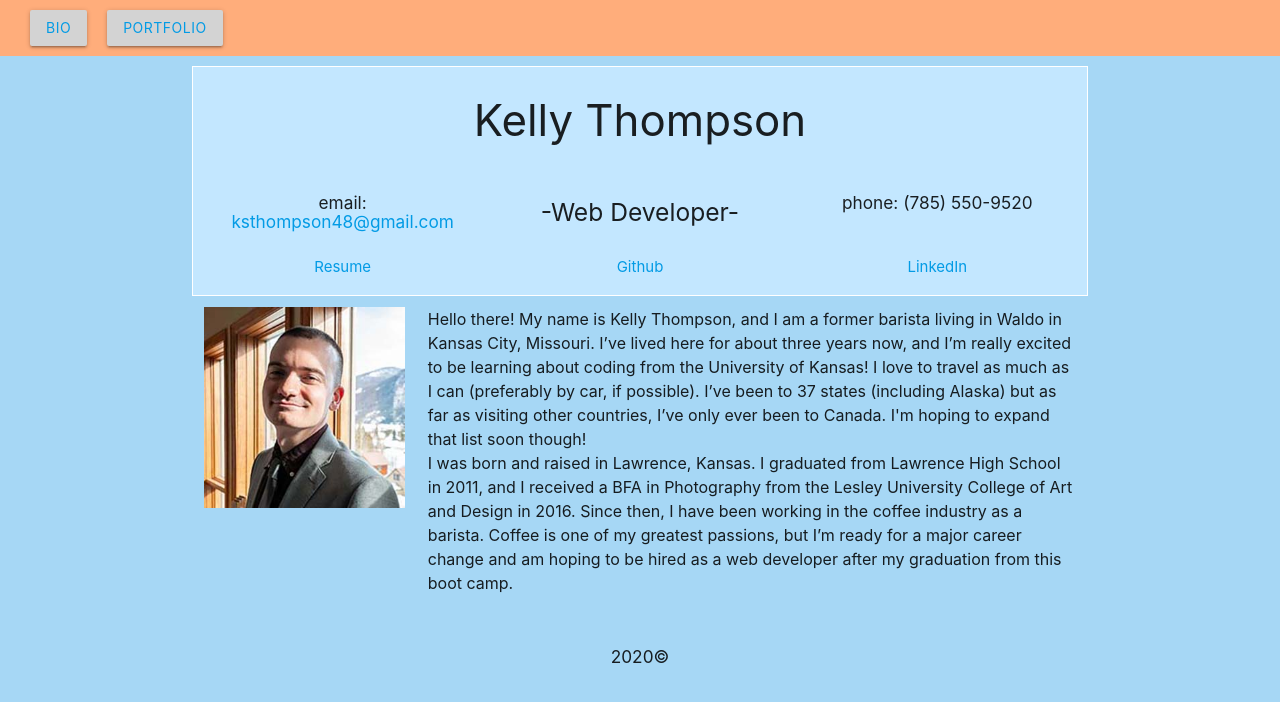
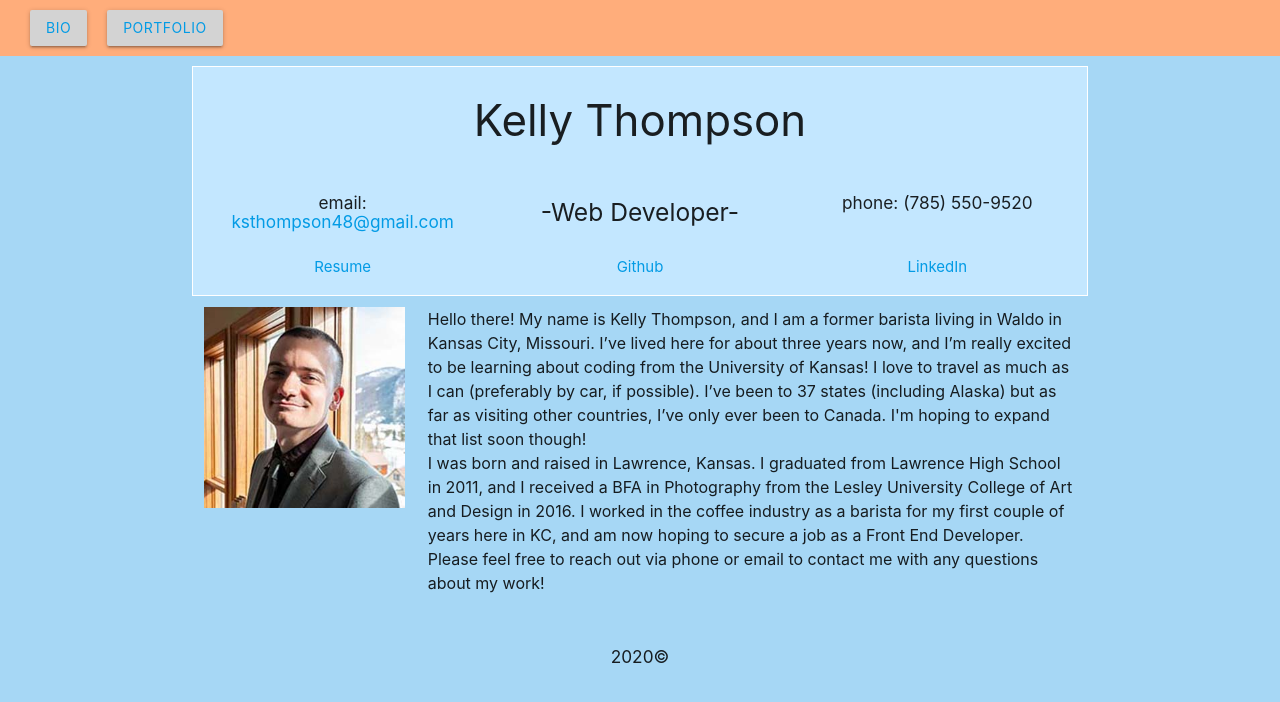
Before and after one commit to kelstho/kelstho.github.io, a React (Create React App) app: page / in a window 1280 px wide. Shown: the top 702 px of the page. Built offline with nearby package versions, Linux system fonts and the light colour scheme.

Commit message:
update bio

```diff
--- a/src/pages/Bio.js
+++ b/src/pages/Bio.js
@@ -14,7 +14,7 @@ function Bio() {
             Hello there! My name is Kelly Thompson, and I am a former barista living in Waldo in Kansas City, Missouri. I’ve lived here for about three years now, and I’m really excited to be learning about coding from the University of Kansas! I love to travel as much as I can (preferably by car, if possible). I’ve been to 37 states (including Alaska) but as far as visiting other countries, I’ve only ever been to Canada. I'm hoping to expand that list soon though!
         </p>
           <p>
-            I was born and raised in Lawrence, Kansas. I graduated from Lawrence High School in 2011, and I received a BFA in Photography from the Lesley University College of Art and Design in 2016. Since then, I have been working in the coffee industry as a barista. Coffee is one of my greatest passions, but I’m ready for a major career change and am hoping to be hired as a web developer after my graduation from this boot camp.
+            I was born and raised in Lawrence, Kansas. I graduated from Lawrence High School in 2011, and I received a BFA in Photography from the Lesley University College of Art and Design in 2016. I worked in the coffee industry as a barista for my first couple of years here in KC, and am now hoping to secure a job as a Front End Developer. Please feel free to reach out via phone or email to contact me with any questions about my work!
         </p>
         </div>
       </div>
```
